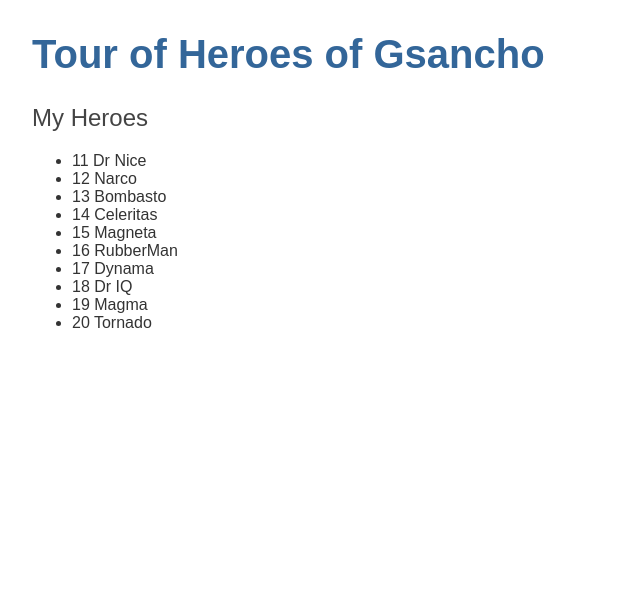
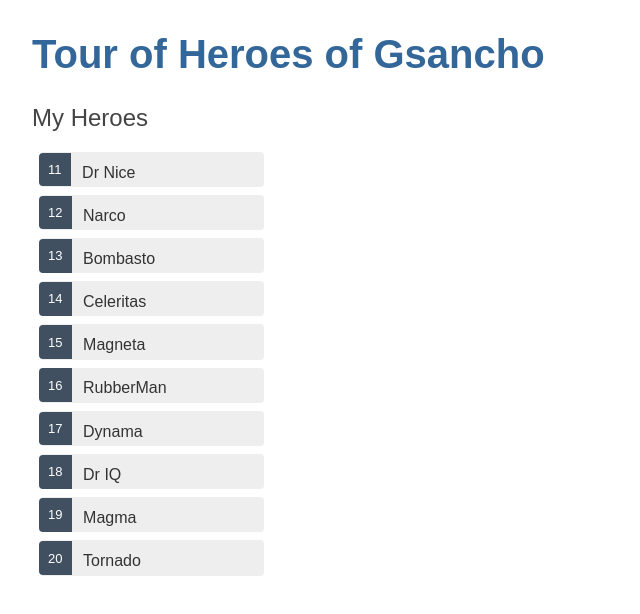
Before and after one commit to Luqheltod/Angular, an Angular app in the folder Heroes-Tour/: page / in a window 1280 px wide. Shown: the top 614 px of the page, without its empty margins (0-640 px from the left). Built offline with nearby package versions, Linux system fonts and the light colour scheme.

Commit message:
strictPropertyInitialization set to false

```diff
--- a/Heroes-Tour/src/app/heroes/heroes.component.css
+++ b/Heroes-Tour/src/app/heroes/heroes.component.css
@@ -0,0 +1,43 @@
+.heroes {
+    margin: 0 0 2em 0;
+    list-style-type: none;
+    padding: 0;
+    width: 15em;
+  }
+  .heroes li {
+    cursor: pointer;
+    position: relative;
+    left: 0;
+    background-color: #EEE;
+    margin: .5em;
+    padding: .3em 0;
+    height: 1.6em;
+    border-radius: 4px;
+  }
+  .heroes li:hover {
+    color: #607D8B;
+    background-color: #DDD;
+    left: .1em;
+  }
+  .heroes li.selected {
+    background-color: #CFD8DC;
+    color: white;
+  }
+  .heroes li.selected:hover {
+    background-color: #BBD8DC;
+    color: white;
+  }
+  .heroes .badge {
+    display: inline-block;
+    font-size: small;
+    color: white;
+    padding: 0.8em 0.7em 0 0.7em;
+    background-color:#405061;
+    line-height: 1em;
+    position: relative;
+    left: -1px;
+    top: -4px;
+    height: 1.8em;
+    margin-right: .8em;
+    border-radius: 4px 0 0 4px;
+  }
--- a/Heroes-Tour/src/app/heroes/heroes.component.html
+++ b/Heroes-Tour/src/app/heroes/heroes.component.html
@@ -1,6 +1,16 @@
 <h2>My Heroes</h2>
 <ul class="heroes">
-    <li *ngFor="let hero of heroes">
+    <li *ngFor="let hero of heroes" (click)="onSelect(hero)">
         <span class="badge">{{hero.id}} </span>{{hero.name}}
     </li>
 </ul>
+
+<div *ngIf="selectedHero">
+<h2>{{selectedHero.name | uppercase}} Details</h2>
+<div><span>id: </span>{{selectedHero.id}}</div>
+<div>
+  <label>name:
+    <input [(ngModel)]="selectedHero.name" placeholder="name"/>
+  </label>
+</div>
+</div>
--- a/Heroes-Tour/src/app/heroes/heroes.component.ts
+++ b/Heroes-Tour/src/app/heroes/heroes.component.ts
@@ -1,5 +1,6 @@
 import { Component, OnInit } from '@angular/core';
 import { Hero } from '../hero';
+
 import { HEROES } from '../mock-heroes';
 
 
@@ -11,15 +12,17 @@
 export class HeroesComponent implements OnInit {
 
   heroes = HEROES;
+  selectedHero: Hero;
 
-  hero:Hero ={
-    id: 1,
-    name: 'Windstorm'
-  };
+
+
   constructor() { }
 
   ngOnInit(): void {
 
   }
 
+  onSelect(hero: Hero): void {
+    this.selectedHero = hero;
+  }
 }
--- a/Heroes-Tour/tsconfig.json
+++ b/Heroes-Tour/tsconfig.json
@@ -5,6 +5,7 @@
     "baseUrl": "./",
     "outDir": "./dist/out-tsc",
     "forceConsistentCasingInFileNames": true,
+    "strictPropertyInitialization": false,
     "strict": true,
     "noImplicitReturns": true,
     "noFallthroughCasesInSwitch": true,
```
